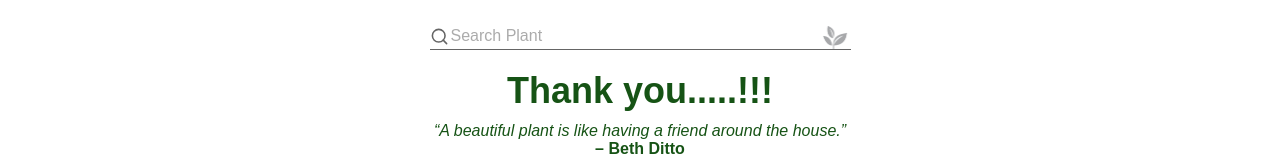
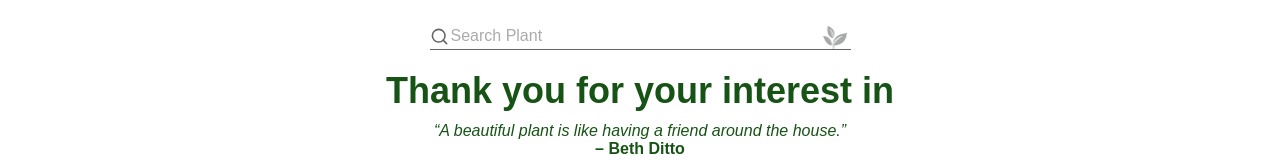
Before and after one commit to siddharthcode98/Easesmith_assignment, a React (Vite) app: page /thankyou in a window 1280 px wide. Shown: the part 122-284 px from the top of the page. Built offline with nearby package versions, Linux system fonts and the light colour scheme; a web font is replaced by a local one.

Commit message:
updated thankyou page

```diff
--- a/src/components/HomePage.jsx
+++ b/src/components/HomePage.jsx
@@ -1,4 +1,5 @@
-import { useContext, useState } from "react";
+import { useContext, useState, useEffect } from "react";
+import { useLocation } from "react-router-dom";
 import { nurseryData, plantData } from "../mockData.js";
 import NurseryListItem from "./NurseryListItem.jsx";
 import ProductListItem from "./ProductListItem.jsx";
@@ -11,6 +12,11 @@ export default function HomePage() {
   const [index, setIndex] = useState(10);
   const [plantDataList, setPlantDataList] = useState(plantData);
   const { isOpen } = useContext(ModalContext);
+  const { pathname } = useLocation();
+
+  useEffect(() => {
+    window.scrollTo(0, 0);
+  }, [pathname]);
 
   const handleClick = () => {
     setIndex((prevIndex) => prevIndex + 10);
--- a/src/components/ProductListItem.jsx
+++ b/src/components/ProductListItem.jsx
@@ -11,6 +11,7 @@ const ProductListItem = ({ details }) => {
   const navigate = useNavigate();
   const handleClick = () => {
     navigate("/thankyou");
+    setProductObj(details);
   };
   const handleModal = () => {
     setModal(!isOpen);
--- a/src/components/ThankYouPage.jsx
+++ b/src/components/ThankYouPage.jsx
@@ -1,8 +1,11 @@
 import { useNavigate, useLocation } from "react-router-dom";
 import image from "../assets/plantingImage.png";
 import { useEffect } from "react";
+import { useContext } from "react";
+import { ModalContext } from "../context.js";
 
 export default function ThankYouPage() {
+  const { productObj } = useContext(ModalContext);
   const { pathname } = useLocation();
   const navigate = useNavigate();
   const handleClick = () => {
@@ -15,7 +18,7 @@ export default function ThankYouPage() {
   return (
     <div>
       <div className="thankyou-image-container">
-        <h1>Thank you.....!!!</h1>
+        <h1>Thank you for your interest in {productObj.commonName}</h1>
         <p>
           <em>“A beautiful plant is like having a friend around the house.”</em>
           <br />
```
